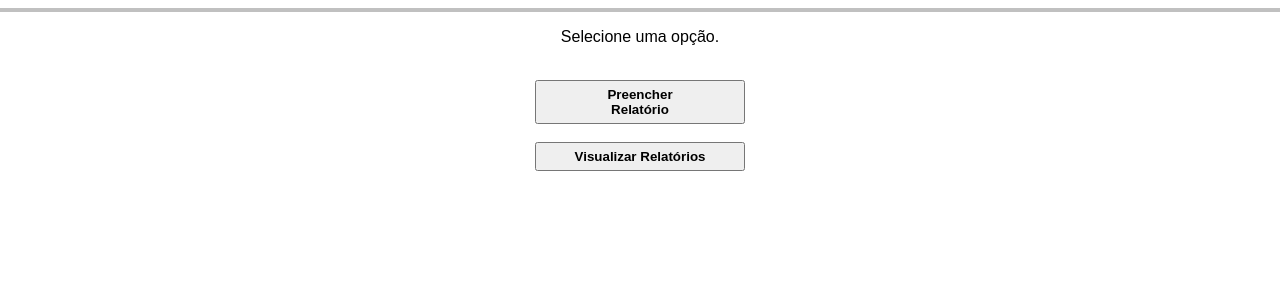
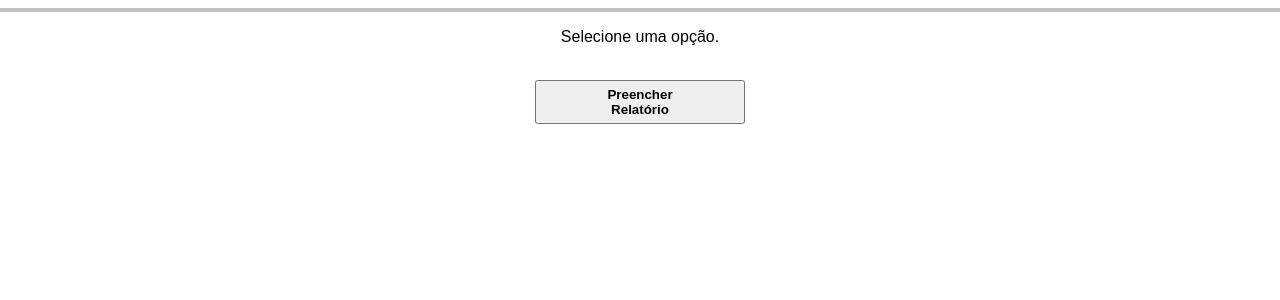
Before and after one commit to LUC4SMELLO/Relatorio_Entrada, a Flask app: page /selecionar_opcoes in a window 1280 px wide. Shown: the part 100-400 px from the top of the page. Run offline with Flask 3, Linux system fonts and the light colour scheme; parts of the project's set-up code (start-up, migrations or seed data) failed here and were passed over.

Commit message:
feat: retirando botão que não será usado

```diff
--- a/templates/selecionar_opcoes.html
+++ b/templates/selecionar_opcoes.html
@@ -25,10 +25,6 @@
             <button class="botao_contagem_estoque">Preencher Relatório</button> <br><br>
         </a>
 
-        <a href="{{ url_for('relatorio_entrada.visualizar_relatorios')}}">
-            <button class="botao_contagem_doces">Visualizar Relatórios</button> <br><br>
-        </a>
-
 
     </main>
 
```
